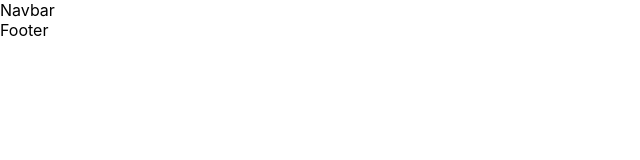
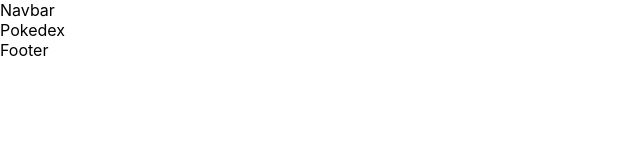
Before and after one commit to Nasir-6/pokemon_full_stack_project, a React (Create React App) app in the folder front-end/: page /pokedex in a window 1280 px wide. Before the commit this address had no page. Shown: the top 160 px of the page, without its empty margins (0-640 px from the left). Built offline with nearby package versions, Linux system fonts and the light colour scheme.

Commit message:
add pokedex page

```diff
--- a/front-end/src/App.js
+++ b/front-end/src/App.js
@@ -6,6 +6,7 @@ import Home from './pages/Home';
 import Login from './pages/Login';
 import Map from './pages/Map';
 import Signup from './pages/Signup';
+import Pokedex from './pages/Pokedex';
 import { BrowserRouter as Router, Route, Routes } from 'react-router-dom'
 
 
@@ -13,20 +14,19 @@ function App() {
   return (
     <Router>
       <div className="app">
+
         <Navbar/>
-        {/* <i class="fa-solid fa-x fa-3x"></i> */}
 
         <Routes>
           <Route exact path="/" element={<Home/>} />
-          {/* <Route exact path="/doctor/:doctorName" element={<DoctorPage/>} /> */}
-
           <Route exact path="/login" element={<Login/>}/>
           <Route exact path="/signup" element={<Signup/>} />
           <Route exact path="/map" element={<Map/>} />
-
+          <Route exact path="/pokedex" element={<Pokedex/>} />
         </Routes>
 
         <Footer/>
+
       </div>
     </Router>
   );
--- a/front-end/src/pages/Map.js
+++ b/front-end/src/pages/Map.js
@@ -1,5 +1,5 @@
 import React from 'react'
-import WildPokemon from '../components/WildPokemon'
+import WildPokemon from '../containers/WildPokemon'
 
 export default function Map() {
   return (
--- /dev/null
+++ b/front-end/src/pages/Pokedex.js
@@ -0,0 +1,7 @@
+import React from 'react'
+
+export default function Pokedex() {
+  return (
+    <div>Pokedex</div>
+  )
+}
```
Also changed, not shown: front-end/src/containers/WildPokemon.js (renamed from front-end/src/components/WildPokemon.js).
